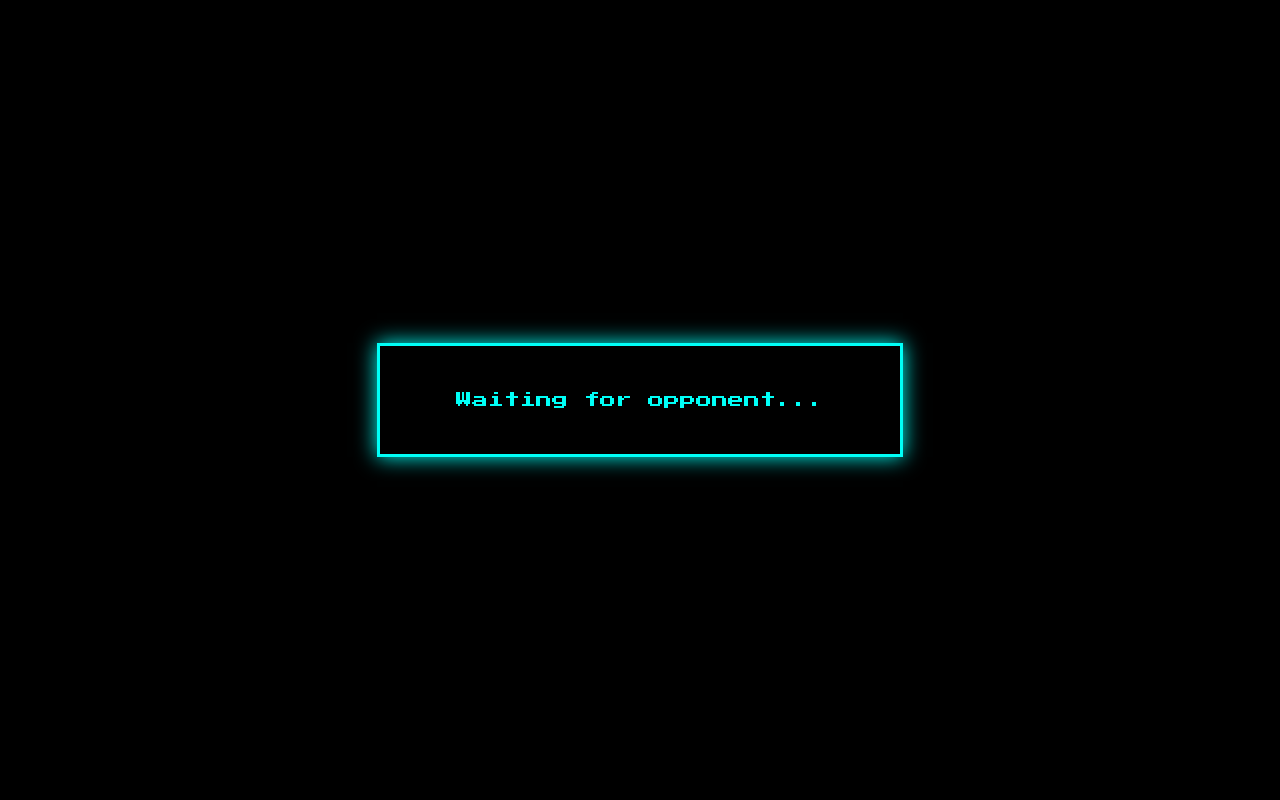
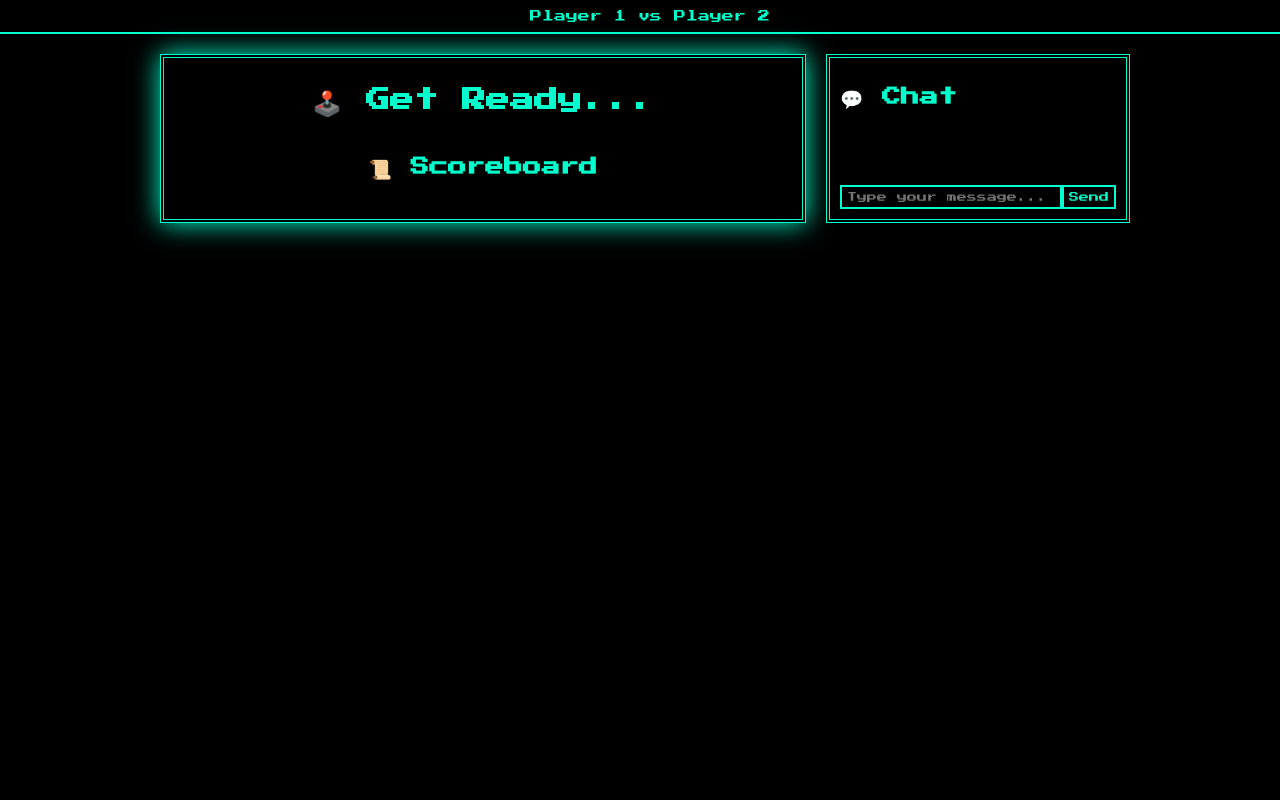
Before and after one commit to Kayyummd/game, a Flask app: page /multiplayer_game.html in a window 1280 px wide. Run offline with Flask 3, Linux system fonts and the light colour scheme; some libraries are stand-ins or nearby versions.

Commit message:
Update multiplayer_game.html

```diff
--- a/cricket_project/templates/multiplayer_game.html
+++ b/cricket_project/templates/multiplayer_game.html
@@ -2,174 +2,279 @@
 <html lang="en">
 <head>
   <meta charset="UTF-8" />
-  <title>🏏 Multiplayer Hand Cricket</title>
-  <meta name="viewport" content="width=device-width, initial-scale=1.0" />
-  <link href="https://fonts.googleapis.com/css2?family=Press+Start+2P&display=swap" rel="stylesheet" />
+  <title>🎮 Hand Cricket Multiplayer Game</title>
+  <meta name="viewport" content="width=device-width, initial-scale=1.0"/>
+  <link href="https://fonts.googleapis.com/css2?family=Press+Start+2P&display=swap" rel="stylesheet"/>
   <script src="https://cdn.socket.io/4.7.2/socket.io.min.js"></script>
+  <script src="https://cdn.jsdelivr.net/npm/canvas-confetti@1.6.0/dist/confetti.browser.min.js"></script>
   <style>
     html, body {
-      margin: 0; padding: 0; overflow: hidden;
-      height: 100%; background: black; color: #00fff7;
+      margin: 0;
+      padding: 0;
+      height: 100%;
       font-family: 'Press Start 2P', cursive;
+      background: black;
+      overflow: hidden;
+      color: #00ffcc;
     }
-    .game-box {
-      position: absolute; top: 50%; left: 50%;
-      transform: translate(-50%, -50%);
-      background: rgba(0,0,0,0.85); padding: 30px;
-      border: 3px solid #00fff7;
-      box-shadow: 0 0 20px #00fff7;
-      text-align: center; width: 90%; max-width: 460px;
+
+    .top-bar {
+      width: 100%;
+      padding: 10px;
+      background-color: #000000cc;
+      text-align: center;
+      font-size: 12px;
+      border-bottom: 2px solid #00ffcc;
+      z-index: 10;
+      position: relative;
     }
+
+    .game-wrapper {
+      display: flex;
+      justify-content: space-between;
+      width: 100%;
+      max-width: 1000px;
+      margin: auto;
+      z-index: 10;
+      position: relative;
+    }
+
+    .game-container {
+      flex: 3;
+      display: flex;
+      flex-direction: column;
+      align-items: center;
+      margin: 20px;
+      padding: 10px;
+      background-color: #000000cc;
+      box-shadow: 0 0 25px #00ffcc;
+      border: 4px double #00ffcc;
+    }
+
+    .chat-box {
+      flex: 1;
+      display: flex;
+      flex-direction: column;
+      margin: 20px 10px 20px 0;
+      padding: 10px;
+      background-color: #000000cc;
+      border: 4px double #00ffcc;
+      max-height: 500px;
+    }
+
+    #chat-messages {
+      flex: 1;
+      overflow-y: auto;
+      font-size: 10px;
+      margin-bottom: 10px;
+    }
+
+    #chat-input {
+      display: flex;
+    }
+
+    #chat-input input,
+    #chat-input button,
     button {
-      margin: 6px; padding: 10px 16px;
-      border: 2px solid #00fff7;
-      background: black; color: #00fff7;
-      cursor: pointer; font-family: inherit;
-      font-size: 12px;
+      font-family: 'Press Start 2P', cursive;
+      background-color: #000;
+      color: #00ffcc;
+      border: 2px solid #00ffcc;
+      padding: 5px;
+      font-size: 10px;
     }
+
+    #chat-input input {
+      flex: 1;
+    }
+
+    #chat-input button, button {
+      cursor: pointer;
+    }
+
     button:hover {
-      background: #00fff7; color: black;
+      background-color: #00ffcc;
+      color: #000;
     }
-    #bg {
-      position: fixed; top: 0; left: 0;
-      width: 100%; height: 100%; z-index: -1;
+
+    #history {
+      max-height: 200px;
+      overflow-y: auto;
+      margin: 10px 0;
+      font-size: 10px;
+      width: 100%;
     }
-    .hidden { display: none; }
+
+    .hidden {
+      display: none;
+    }
+
+    .confetti {
+      position: fixed;
+      top: 0; left: 0;
+      width: 100%;
+      height: 100%;
+      pointer-events: none;
+      z-index: 999;
+    }
   </style>
 </head>
 <body>
-  <canvas id="bg"></canvas>
 
-  <div class="game-box">
-    <p id="status">Waiting for opponent...</p>
+  <!-- Game UI -->
+  <div class="top-bar" id="top-usernames">Player 1 vs Player 2</div>
 
-    <div id="toss-box" class="hidden">
-      <p>Choose Head or Tail:</p>
-      <button onclick="sendToss('Head')">Head</button>
-      <button onclick="sendToss('Tail')">Tail</button>
-    </div>
-
-    <div id="batbowl-box" class="hidden">
-      <p>You won the toss! Choose:</p>
-      <button onclick="chooseBatBowl('Bat')">Bat</button>
-      <button onclick="chooseBatBowl('Bowl')">Bowl</button>
-    </div>
+  <div class="game-wrapper">
+    <div class="game-container" id="game">
+      <h3 id="target-display" style="margin:10px; display:none;">🎯 Target: --</h3>
+      <h2 id="game-status">🕹️ Get Ready...</h2>
 
       <div id="play-buttons" class="hidden">
-      <p id="play-instruction">Choose your number:</p>
+        <p>🎯 Choose your number:</p>
         <div>
+          <button onclick="playNum(0)">0</button>
           <button onclick="playNum(1)">1</button>
           <button onclick="playNum(2)">2</button>
           <button onclick="playNum(3)">3</button>
           <button onclick="playNum(4)">4</button>
           <button onclick="playNum(5)">5</button>
-        <button onclick="playNum(6)">6</button>
+        </div>
+      </div>
+
+      <div>
+        <h3>📜 Scoreboard</h3>
+        <ul id="history" style="list-style:none; padding-left:0;"></ul>
+      </div>
+
+      <button id="reset-btn" class="hidden">⟲ Reset</button>
+      <div class="confetti" id="confetti"></div>
+    </div>
+
+    <div class="chat-box">
+      <h3>💬 Chat</h3>
+      <div id="chat-messages"></div>
+      <div id="chat-input">
+        <input type="text" id="chatText" placeholder="Type your message..." />
+        <button onclick="sendMessage()">Send</button>
       </div>
     </div>
   </div>
 
+  <!-- Game Logic -->
   <script>
-    // --- Background Animation ---
-    const bg = document.getElementById('bg');
-    const ctx = bg.getContext('2d');
-    let stars = [];
+    const socket = io();
+    const room = new URLSearchParams(window.location.search).get('room');
+    const username = new URLSearchParams(window.location.search).get('username');
+    let opponent = 'Opponent';
+    let mySocketId = null;
+    let isBatting = false;
+    let isMyTurn = false;
+    let myScore = 0;
+    let target = null;
+    let history = [];
 
-    function resize() {
-      bg.width = window.innerWidth;
-      bg.height = window.innerHeight;
-    }
-    window.addEventListener('resize', resize); resize();
+    socket.on('connect', () => {
+      mySocketId = socket.id;
+      socket.emit('join_room', { room, username });
+    });
 
-    for (let i = 0; i < 100; i++) {
-      stars.push({
-        x: Math.random() * bg.width,
-        y: Math.random() * bg.height / 2,
-        r: Math.random() * 1.5 + 0.5,
-        d: Math.random() * 0.3 + 0.1
+    socket.on('usernames', data => {
+      const { player1, player2 } = data;
+      document.getElementById("top-usernames").innerText = `${player1} vs ${player2}`;
+      opponent = (username === player1) ? player2 : player1;
     });
+
+    socket.on('start_game', data => {
+      isBatting = data.batting_sid === mySocketId;
+      isMyTurn = isBatting;
+      document.getElementById('game-status').innerText = isBatting ? "You're Batting" : "You're Bowling";
+      document.getElementById('play-buttons').classList.remove('hidden');
+    });
+
+    function playNum(n) {
+      if (!isMyTurn) return;
+      socket.emit('play_move', { room, move: n });
+      isMyTurn = false;
+      document.getElementById('play-buttons').classList.add('hidden');
+      document.getElementById('game-status').innerText = "Waiting for opponent...";
     }
 
-    function animate() {
-      ctx.clearRect(0, 0, bg.width, bg.height);
-      stars.forEach(s => {
-        ctx.beginPath();
-        ctx.arc(s.x, s.y, s.r, 0, 2 * Math.PI);
-        ctx.fillStyle = "#00fff7";
-        ctx.fill();
-        s.y += s.d;
-        if (s.y > bg.height / 2) {
-          s.y = 0;
-          s.x = Math.random() * bg.width;
+    socket.on('round_result', data => {
+      const { moves, result, runs, out, turn, inning, winner, target_score } = data;
+      const myMove = moves[mySocketId];
+      const otherId = Object.keys(moves).find(id => id !== mySocketId);
+      const oppMove = moves[otherId];
+
+      let msg = `You: ${myMove} | ${opponent}: ${oppMove}`;
+      if (out) msg += " — OUT!";
+      if (runs !== undefined && !out && isBatting) {
+        myScore += runs;
+        msg += ` +${runs} runs`;
       }
-      });
-      requestAnimationFrame(animate);
+
+      history.push(msg);
+      document.getElementById('history').innerHTML = history.map(m => `<li>${m}</li>`).join('');
+
+      if (target_score !== undefined) {
+        target = target_score;
+        document.getElementById("target-display").style.display = "block";
+        document.getElementById("target-display").innerText = `🎯 Target: ${target}`;
       }
-    animate();
 
-    // --- Multiplayer Game Logic ---
-    const socket = io('http://localhost:5000'); // Update if deployed elsewhere
-    const room = new URLSearchParams(window.location.search).get('room');
-    const isHost = new URLSearchParams(window.location.search).get('host') === 'true';
-    let mySocketId = "";
-
-    socket.on("connect", () => {
-      mySocketId = socket.id;
-      socket.emit("join_room", { room, host: isHost });
-    });
-
-    socket.on("both_ready", () => {
-      document.getElementById("status").innerText = "Both players connected!";
-      if (isHost) {
-        document.getElementById("toss-box").classList.remove("hidden");
-        document.getElementById("status").innerText = "Choose Head or Tail:";
+      if (winner) {
+        document.getElementById('game-status').innerText = (winner === username) ? "🎉 You Win!" : "💀 You Lose!";
+        document.getElementById('reset-btn').classList.remove('hidden');
+        if (winner === username) confettiEffect();
+      } else {
+        isMyTurn = (turn === mySocketId);
+        document.getElementById('play-buttons').classList.toggle('hidden', !isMyTurn);
+        document.getElementById('game-status').innerText = isMyTurn
+          ? (isBatting ? "You're Batting" : "You're Bowling")
+          : "Waiting for opponent...";
       }
     });
 
-    function sendToss(choice) {
-      socket.emit("toss_choice", { room, choice });
-      document.getElementById("toss-box").classList.add("hidden");
-      document.getElementById("status").innerText = "Waiting for toss result...";
+    document.getElementById('reset-btn').onclick = () => {
+      location.reload();
+    };
+
+    // Chat
+    function sendMessage() {
+      const msg = document.getElementById("chatText").value;
+      if (msg.trim()) {
+        socket.emit("chat", { room, user: username, message: msg });
+        document.getElementById("chatText").value = "";
+      }
     }
 
-    socket.on("toss_result", (data) => {
-      const won = (data.winner === "host" && isHost) || (data.winner === "guest" && !isHost);
-      document.getElementById("status").innerText = `Toss Result: ${data.result}. ${data.winner.toUpperCase()} won.`;
-
-      if (won) {
-        document.getElementById("batbowl-box").classList.remove("hidden");
-        document.getElementById("status").innerText = "You won the toss! Choose Bat or Bowl";
-      }
+    socket.on("chat", data => {
+      const div = document.createElement("div");
+      div.innerText = `${data.user}: ${data.message}`;
+      document.getElementById("chat-messages").appendChild(div);
+      document.getElementById("chat-messages").scrollTop = document.getElementById("chat-messages").scrollHeight;
     });
 
-    function chooseBatBowl(choice) {
-      socket.emit("bat_bowl_choice", { room, choice });
-      document.getElementById("batbowl-box").classList.add("hidden");
-      document.getElementById("status").innerText = "Waiting for game to start...";
+    function confettiEffect() {
+      const duration = 2 * 1000;
+      const end = Date.now() + duration;
+      (function frame() {
+        confetti({
+          particleCount: 3,
+          angle: 60,
+          spread: 55,
+          origin: { x: 0 }
+        });
+        confetti({
+          particleCount: 3,
+          angle: 120,
+          spread: 55,
+          origin: { x: 1 }
+        });
+        if (Date.now() < end) {
+          requestAnimationFrame(frame);
         }
-
-    socket.on("game_start", (data) => {
-      const batting = data.bat_first_sid === mySocketId;
-      document.getElementById("play-buttons").classList.remove("hidden");
-      document.getElementById("status").innerText = batting ? "You are batting" : "You are bowling";
-    });
-
-    function playNum(n) {
-      socket.emit("player_move", { room, move: n });
-      document.getElementById("play-buttons").classList.add("hidden");
-      document.getElementById("status").innerText = "Waiting for opponent...";
+      })();
     }
-
-    socket.on("round_result", data => {
-      if (data.type === "out") {
-        document.getElementById("status").innerText = `OUT! Both played ${data.num}`;
-      } else {
-        const otherId = Object.keys(data.moves).find(id => id !== mySocketId);
-        const myMove = data.moves[mySocketId];
-        const opponentMove = data.moves[otherId];
-        document.getElementById("status").innerText = `You: ${myMove} | Opponent: ${opponentMove}`;
-      }
-      document.getElementById("play-buttons").classList.remove("hidden");
-    });
   </script>
 </body>
 </html>
```
Lines whose indentation alone changed are shown as unchanged.
